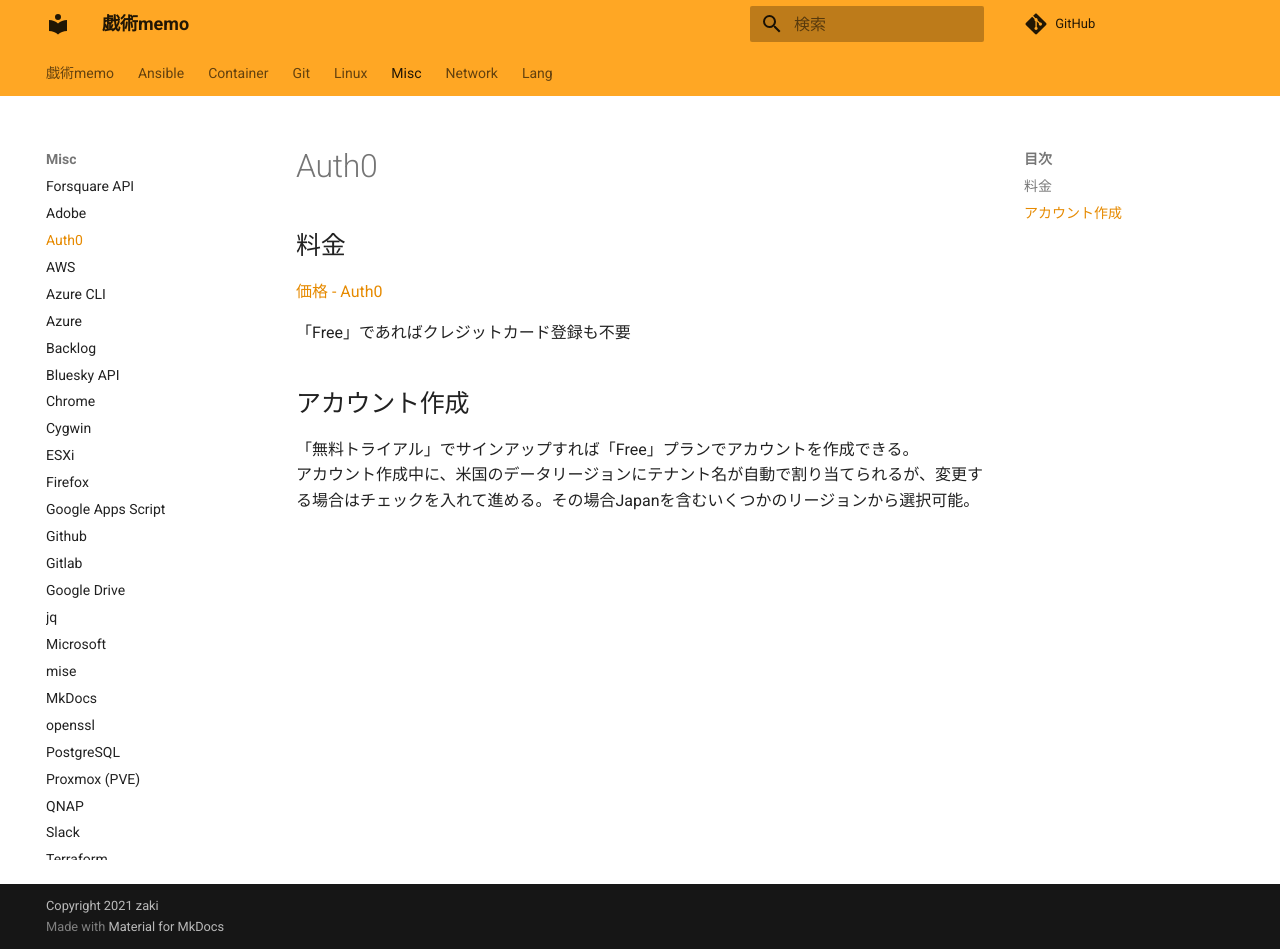
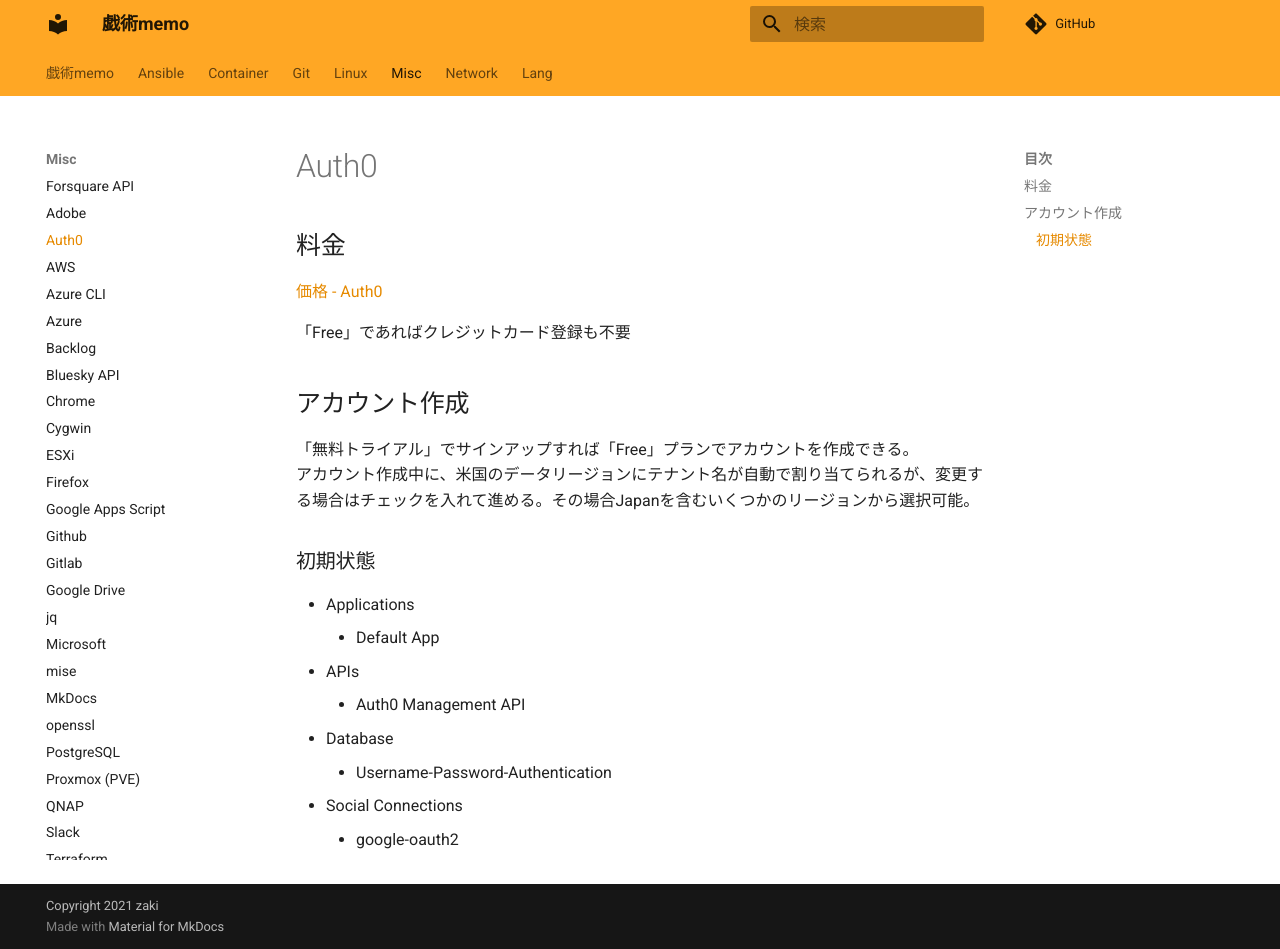
Before and after one commit to zaki-lknr/docs, an MkDocs documentation site: the page built from docs/Misc/auth0.md, in a window 1280 px wide and 949 px high. Built offline with MkDocs 1.6.1 and Material for MkDocs 9.7.7, drawn with Linux system fonts in a browser that asks for light colours; comment, search, counter and statistics services are not loaded.

Commit message:
add: misc/auth0: 初期状態のリソース

```diff
--- a/docs/Misc/auth0.md
+++ b/docs/Misc/auth0.md
@@ -10,3 +10,14 @@
 
 「無料トライアル」でサインアップすれば「Free」プランでアカウントを作成できる。
 アカウント作成中に、米国のデータリージョンにテナント名が自動で割り当てられるが、変更する場合はチェックを入れて進める。その場合Japanを含むいくつかのリージョンから選択可能。
+
+### 初期状態
+
+- Applications
+    - Default App
+- APIs
+    - Auth0 Management API
+- Database
+    - Username-Password-Authentication
+- Social Connections
+    - google-oauth2
```
